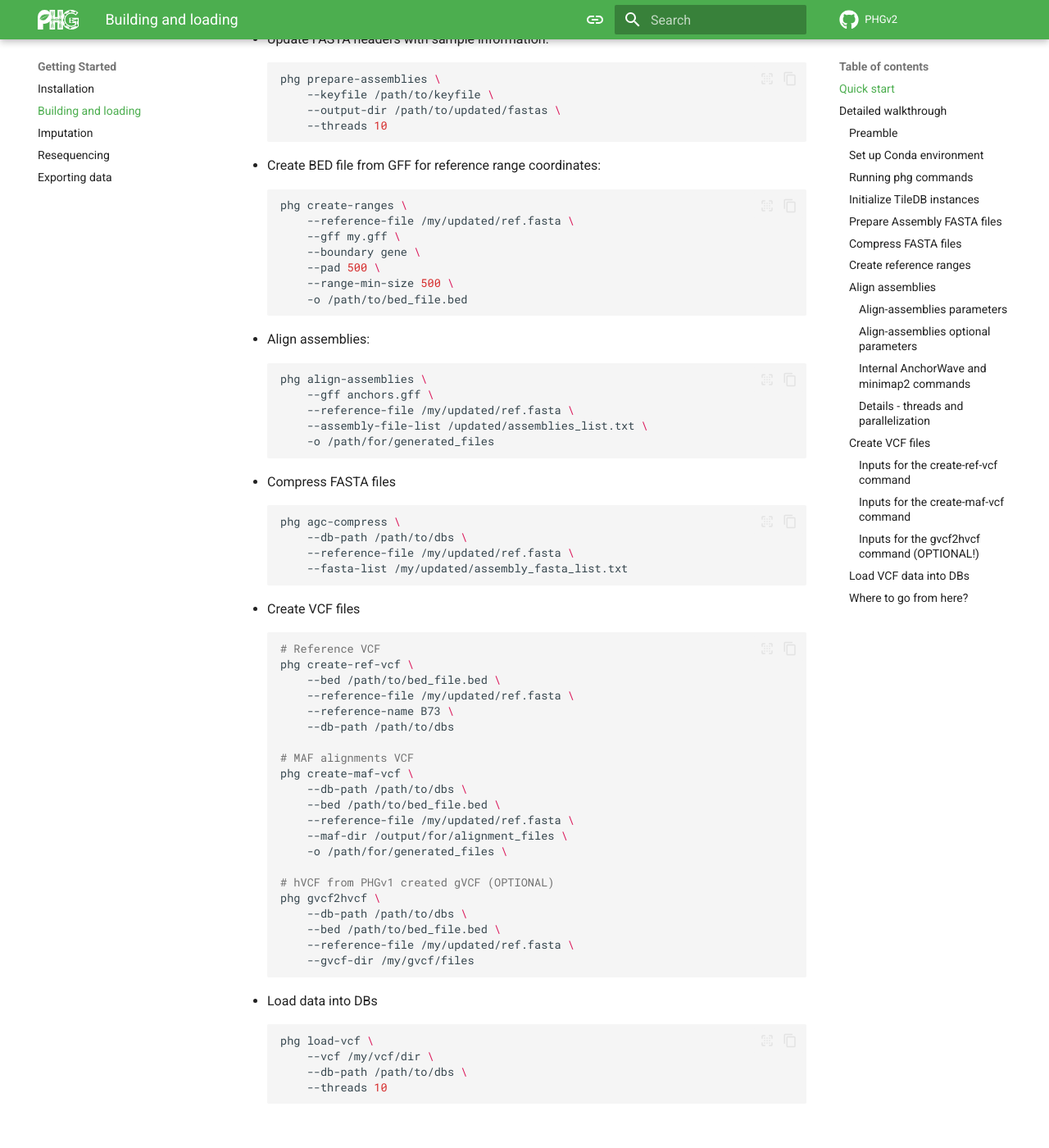
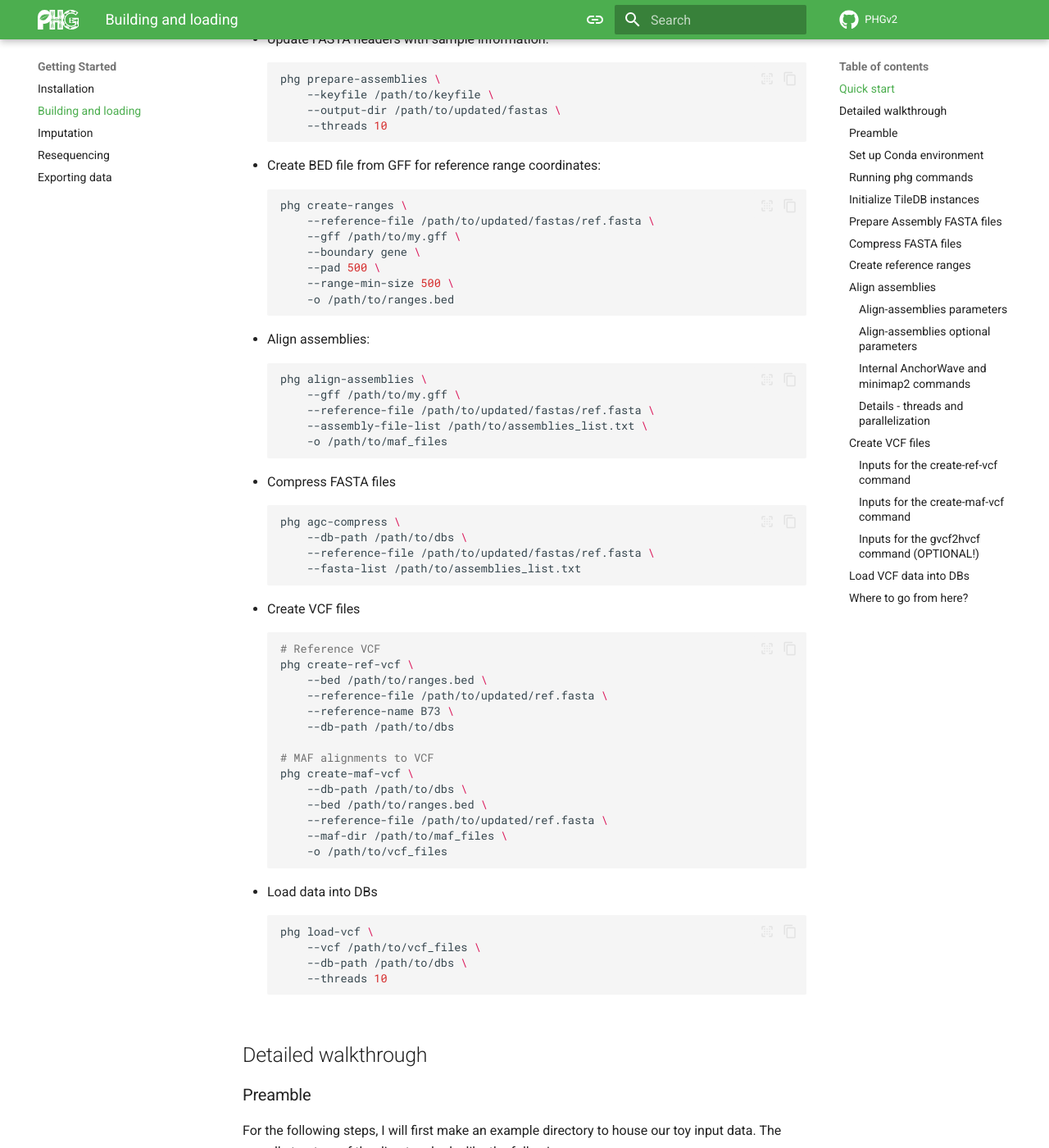
Before and after one commit to maize-genetics/phg_v2, an MkDocs documentation site: the page built from docs/build_and_load.md, in a window 1280 px wide and 1400 px high, scrolled down 898 px. Shown: the whole window at 82% size. Built offline with MkDocs 1.6.1 and Material for MkDocs 9.7.7, drawn with Linux system fonts in a browser that asks for light colours; comment, search, counter and statistics services are not loaded.

Commit message:
Updates to build_and_load.md Quick Start

````diff
--- a/docs/build_and_load.md
+++ b/docs/build_and_load.md
@@ -41,58 +41,51 @@ In this document, we will discuss the steps needed to:
 * Create BED file from GFF for reference range coordinates:
     ```shell
     phg create-ranges \
-        --reference-file /my/updated/ref.fasta \
-        --gff my.gff \
+        --reference-file /path/to/updated/fastas/ref.fasta \
+        --gff /path/to/my.gff \
         --boundary gene \
         --pad 500 \
         --range-min-size 500 \
-        -o /path/to/bed_file.bed
+        -o /path/to/ranges.bed
     ```
 
 * Align assemblies:
     ```shell
     phg align-assemblies \
-        --gff anchors.gff \
-        --reference-file /my/updated/ref.fasta \
-        --assembly-file-list /updated/assemblies_list.txt \
-        -o /path/for/generated_files
+        --gff /path/to/my.gff \
+        --reference-file /path/to/updated/fastas/ref.fasta \
+        --assembly-file-list /path/to/assemblies_list.txt \
+        -o /path/to/maf_files
     ```
 
 * Compress FASTA files
     ```shell
     phg agc-compress \
         --db-path /path/to/dbs \
-        --reference-file /my/updated/ref.fasta \
-        --fasta-list /my/updated/assembly_fasta_list.txt
+        --reference-file /path/to/updated/fastas/ref.fasta \
+        --fasta-list /path/to/assemblies_list.txt
     ```
 * Create VCF files
     ```shell
     # Reference VCF
     phg create-ref-vcf \
-        --bed /path/to/bed_file.bed \
-        --reference-file /my/updated/ref.fasta \
+        --bed /path/to/ranges.bed \
+        --reference-file /path/to/updated/ref.fasta \
         --reference-name B73 \
         --db-path /path/to/dbs
 
-    # MAF alignments VCF
+    # MAF alignments to VCF
     phg create-maf-vcf \
         --db-path /path/to/dbs \
-        --bed /path/to/bed_file.bed \
-        --reference-file /my/updated/ref.fasta \
-        --maf-dir /output/for/alignment_files \
-        -o /path/for/generated_files \
-
-    # hVCF from PHGv1 created gVCF (OPTIONAL)
-    phg gvcf2hvcf \
-        --db-path /path/to/dbs \
-        --bed /path/to/bed_file.bed \
-        --reference-file /my/updated/ref.fasta \
-        --gvcf-dir /my/gvcf/files
+        --bed /path/to/ranges.bed \
+        --reference-file /path/to/updated/ref.fasta \
+        --maf-dir /path/to/maf_files \
+        -o /path/to/vcf_files
     ```
 * Load data into DBs
     ```shell
     phg load-vcf \
-        --vcf /my/vcf/dir \
+        --vcf /path/to/vcf_files \
         --db-path /path/to/dbs \
         --threads 10
     ```
````
